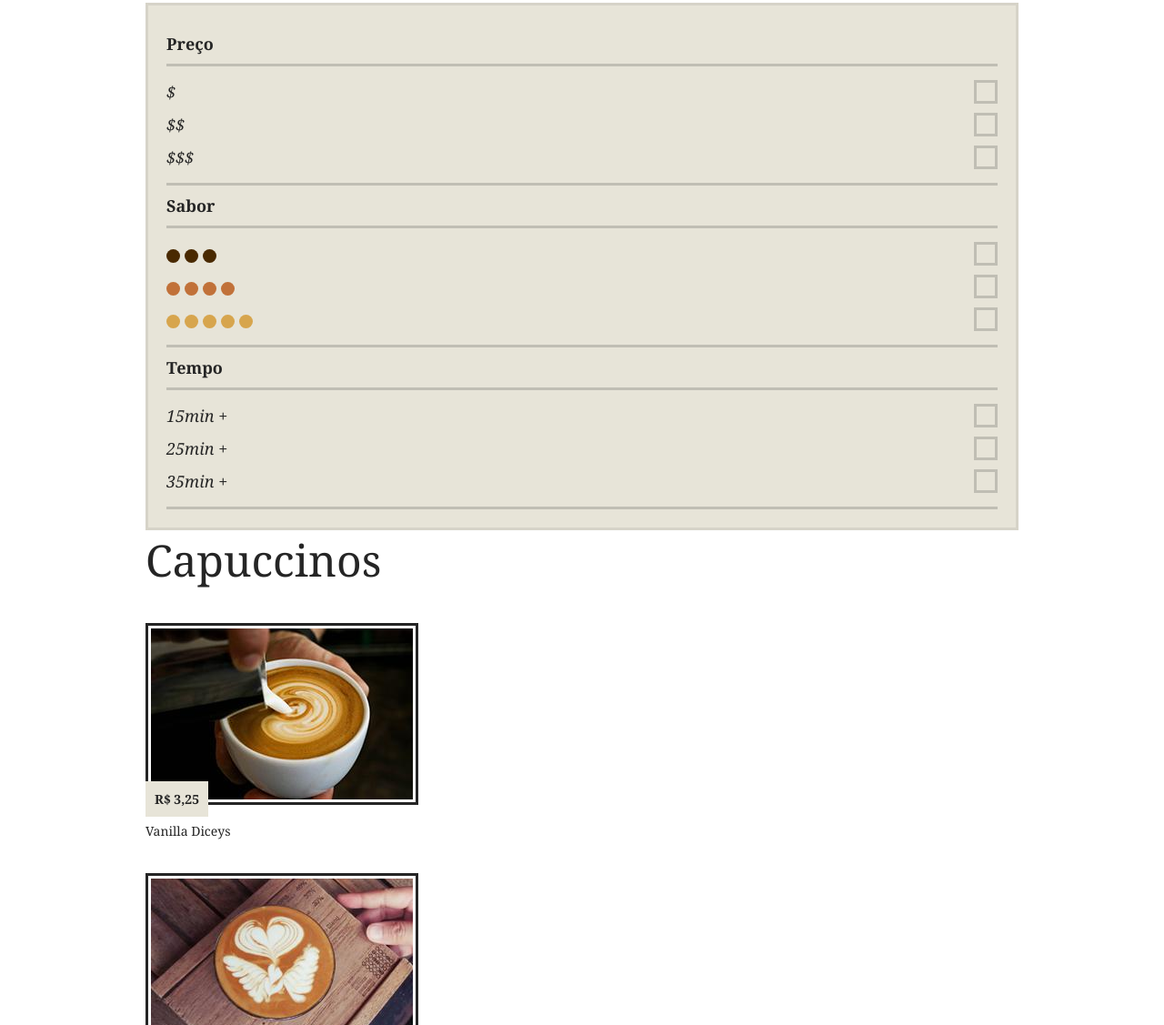
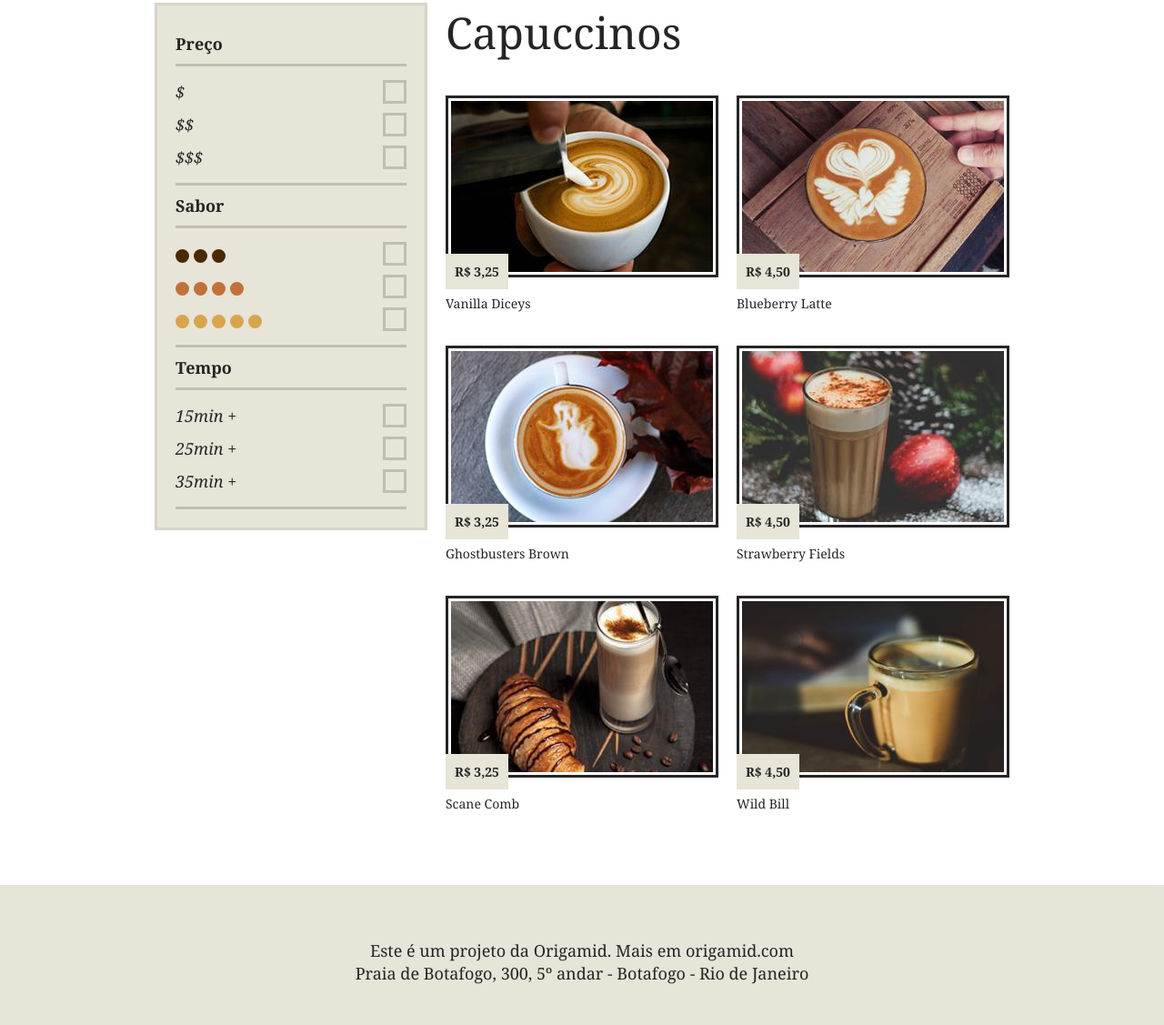
Before and after one commit to felipemendesvidal/2-brafe-6, a plain HTML site: page index.html in a window 1280 px wide. Shown: the part 263-1390 px from the top of the page at 91% size. Drawn offline with Linux system fonts and the light colour scheme.

Commit message:
finalizado grid

```diff
--- a/css/grid.css
+++ b/css/grid.css
@@ -1,6 +1,6 @@
 .container{max-width: 960px; margin: 0 auto;}
 .container::after, .container::before{content: '';display: table; clear: both;}
-.grid-1, .grid-2,.grid-3,.grid-4,.grid-5,.grid-6,.grid-7,.grid-8,.grid-9,.grid-10,.grid-11,.grid-12{
+.grid-1, .grid-2,.grid-3,.grid-4,.grid-5,.grid-6,.grid-7,.grid-8,.grid-9,.grid-10,.grid-11,.grid-12,.grid-mobile-6{
     float: left; display: block; min-height: 1px; margin-left: 10px;margin-right: 10px;
 }
 .grid-1{width: calc(8.333% - 20px);}
@@ -14,7 +14,10 @@
 .grid-9{width: calc(75% - 20px);}
 .grid-10{width: calc(83.33% - 20px);}
 .grid-11{width: calc(91.666% - 20px);}
-.grid-11{width: calc(100% - 20px);}
+.grid-12{width: calc(100% - 20px);}
+.grid-mobile-6{width: calc(50% - 20px);;}
+.row, .row-mobile{margin-left: -10px; margin-right: -10px;}
+.row::after, .row::before, .row-mobile::after, .row-mobile::before{content: '';display: table; clear: both;}
 
 @media(max-width:739px){
     .container{
@@ -24,4 +27,5 @@
     .grid-1, .grid-2,.grid-3,.grid-4,.grid-5,.grid-6,.grid-7,.grid-8,.grid-9,.grid-10,.grid-11,.grid-12{
         float: none;  width: 100%; margin-left: 0px;margin-right: 0px;
     }
+    .row{margin-left: 0px; margin-right: 0px;}
 }
--- a/css/style.css
+++ b/css/style.css
@@ -93,6 +93,10 @@ body {
 	float: right;
 	margin-top: 5px;
 }
+@media(max-width:739px){
+    .filtro{display: none;}
+}
+
 
 .sabor {
 	overflow: hidden;
--- a/index.html
+++ b/index.html
@@ -27,7 +27,7 @@
 	</header>
 
 	<div class="container">
-		<nav class="filtro">
+		<nav class="filtro grid-4">
 			<h2>Preço</h2>
 			<ul>
 				<li>$</li>
@@ -48,40 +48,40 @@
 			</ul>
 		</nav>
 
-		<section class="produtos">
+		<section class="produtos grid-8">
 			<h1>Capuccinos</h1>
-			<ul>
-				<li>
+			<ul class="row">
+				<li class="grid-mobile-6">
 					<img src="img/cafe-1.jpg" alt="Café 1">
 					<span>R$ 3,25</span>
 					<h2>Vanilla Diceys</h2>
 				</li>
 
-				<li>
+				<li class="grid-mobile-6">
 					<img src="img/cafe-2.jpg" alt="Café 1">
 					<span>R$ 4,50</span>
 					<h2>Blueberry Latte</h2>
 				</li>
 
-				<li>
+				<li class="grid-mobile-6">
 					<img src="img/cafe-3.jpg" alt="Café 1">
 					<span>R$ 3,25</span>
 					<h2>Ghostbusters Brown</h2>
 				</li>
 
-				<li>
+				<li class="grid-mobile-6">
 					<img src="img/cafe-4.jpg" alt="Café 1">
 					<span>R$ 4,50</span>
 					<h2>Strawberry Fields</h2>
 				</li>
 
-				<li>
+				<li class="grid-mobile-6">
 					<img src="img/cafe-5.jpg" alt="Café 1">
 					<span>R$ 3,25</span>
 					<h2>Scane Comb</h2>
 				</li>
 
-				<li>
+				<li class="grid-mobile-6">
 					<img src="img/cafe-6.jpg" alt="Café 1">
 					<span>R$ 4,50</span>
 					<h2>Wild Bill</h2>
```
